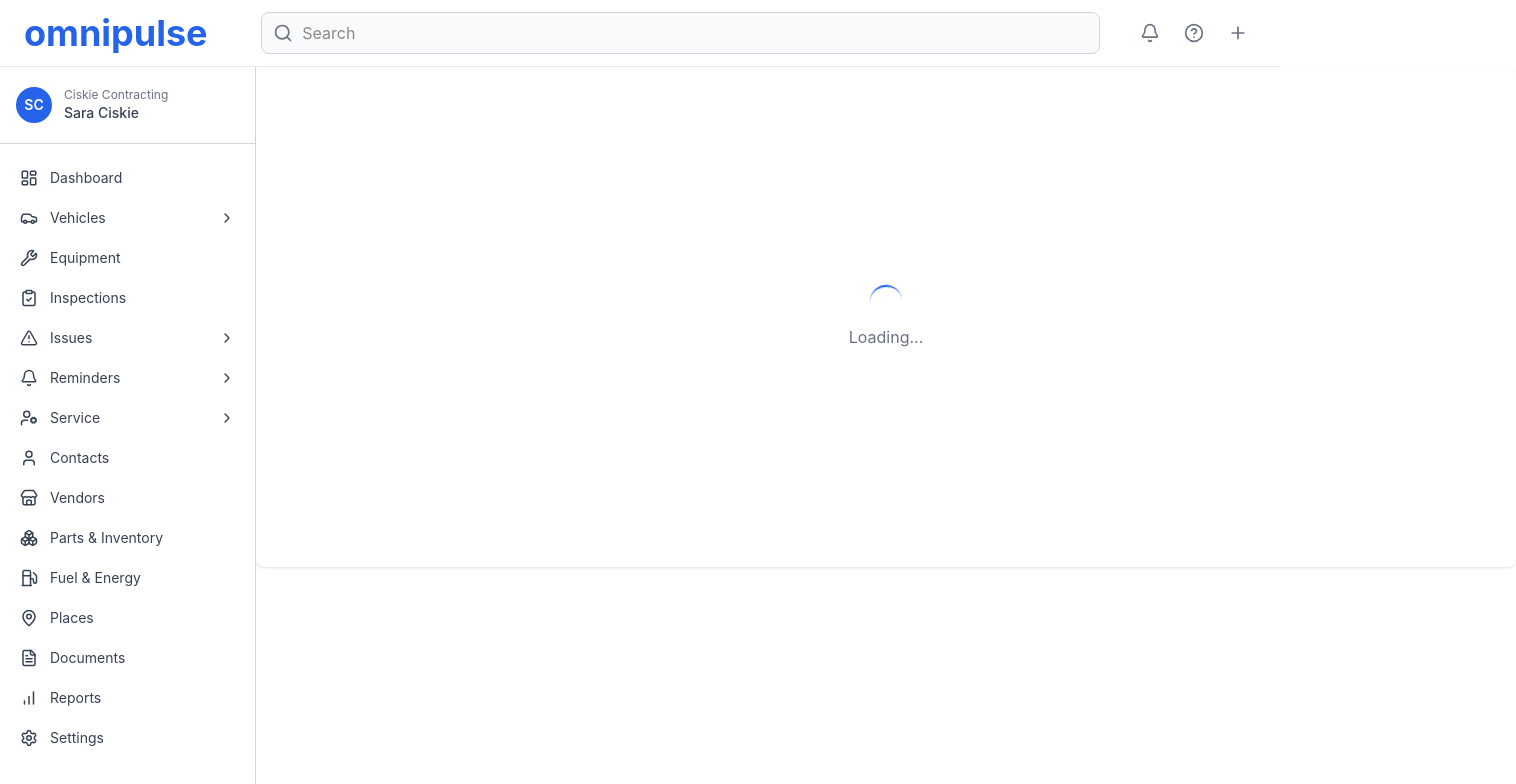
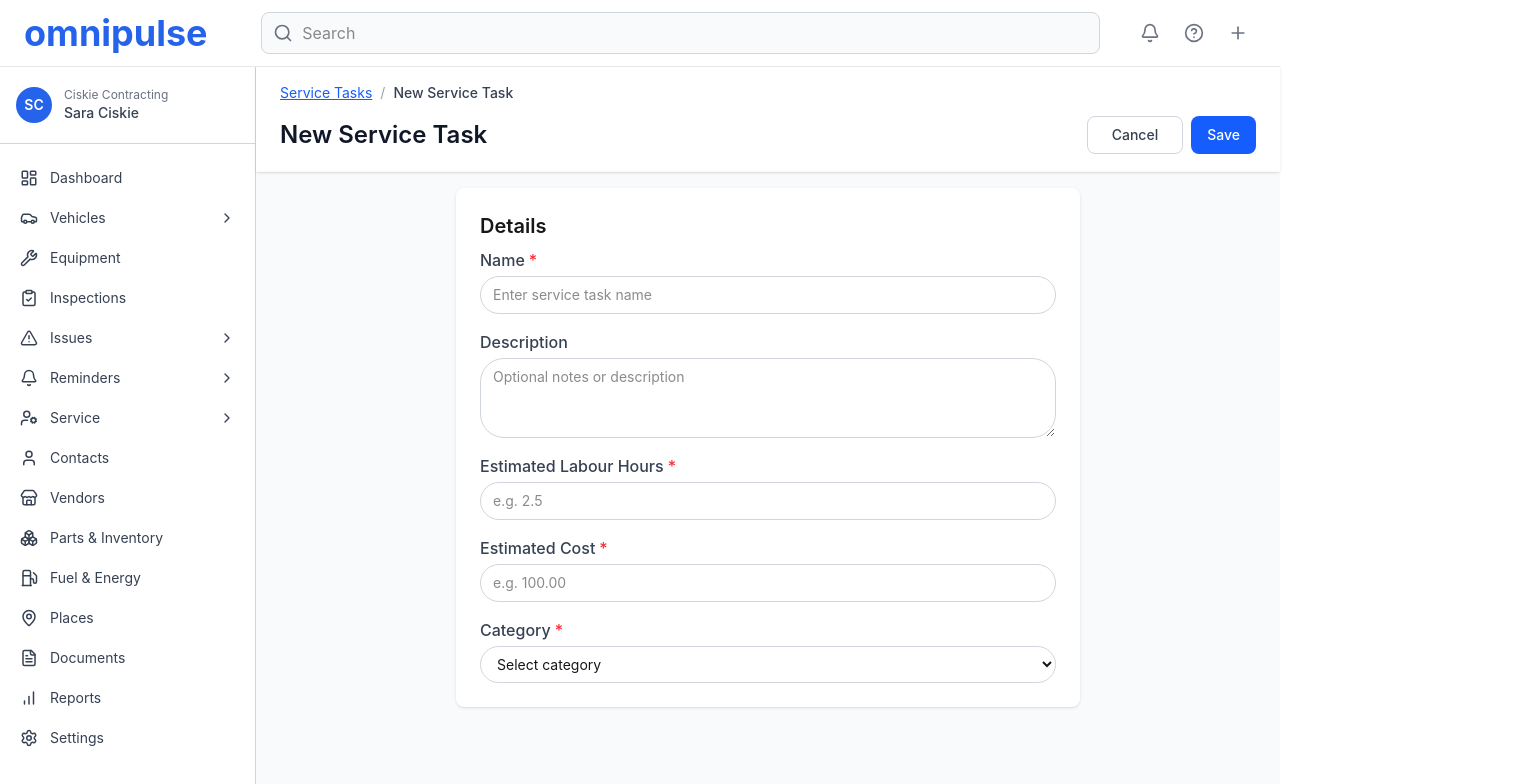
Before and after one commit to willjosh/omnipulse, a Next.js app in the folder client/: page /service-tasks/new in a window 1280 px wide. Shown: the top 784 px of the page, 1516 px wide, since content can reach past the window. Built offline with nearby package versions, Linux system fonts and the light colour scheme.

Commit message:
W18ADATE-365 feat: add Service Task creation page

```diff
--- /dev/null
+++ b/client/src/app/service-tasks/new/page.tsx
@@ -0,0 +1,113 @@
+"use client";
+import React, { useState } from "react";
+import { useRouter } from "next/navigation";
+import ServiceTaskHeader from "@/app/_features/service-task/components/ServiceTaskHeader";
+import ServiceTaskDetailsForm, {
+  ServiceTaskDetailsFormValues,
+} from "@/app/_features/service-task/components/ServiceTaskDetailsForm";
+import { PrimaryButton, SecondaryButton } from "@/app/_features/shared/button";
+import { useCreateServiceTask } from "@/app/_hooks/service-task/useServiceTask";
+
+const initialForm: ServiceTaskDetailsFormValues = {
+  Name: "",
+  Description: "",
+  EstimatedLabourHours: "",
+  EstimatedCost: "",
+  Category: "",
+  IsActive: true,
+};
+
+export default function CreateServiceTaskPage() {
+  const router = useRouter();
+  const [form, setForm] = useState<ServiceTaskDetailsFormValues>(initialForm);
+  const [errors, setErrors] = useState<
+    Partial<Record<keyof ServiceTaskDetailsFormValues, string>>
+  >({});
+  const [isSaving, setIsSaving] = useState(false);
+
+  const { mutate: createServiceTask, isPending } = useCreateServiceTask();
+
+  const breadcrumbs = [
+    { label: "Service Tasks", href: "/service-tasks" },
+    { label: "New Service Task" },
+  ];
+
+  const validate = () => {
+    const newErrors: typeof errors = {};
+    if (!form.Name.trim()) newErrors.Name = "Name is required.";
+    if (!form.EstimatedLabourHours || isNaN(Number(form.EstimatedLabourHours)))
+      newErrors.EstimatedLabourHours = "Estimated Labour Hours is required.";
+    if (!form.EstimatedCost || isNaN(Number(form.EstimatedCost)))
+      newErrors.EstimatedCost = "Estimated Cost is required.";
+    if (!form.Category) newErrors.Category = "Category is required.";
+    setErrors(newErrors);
+    return Object.keys(newErrors).length === 0;
+  };
+
+  const handleChange = (
+    field: keyof ServiceTaskDetailsFormValues,
+    value: any,
+  ) => {
+    setForm(f => ({ ...f, [field]: value }));
+    setErrors(e => ({ ...e, [field]: undefined }));
+  };
+
+  const handleCancel = () => {
+    router.push("/service-tasks");
+  };
+
+  const handleSave = async () => {
+    if (!validate()) return;
+    setIsSaving(true);
+    createServiceTask(
+      {
+        Name: form.Name,
+        Description: form.Description,
+        EstimatedLabourHours: Number(form.EstimatedLabourHours),
+        EstimatedCost: Number(form.EstimatedCost),
+        Category: Number(form.Category),
+        IsActive: form.IsActive,
+      },
+      {
+        onSuccess: () => {
+          setIsSaving(false);
+          router.push("/service-tasks");
+        },
+        onError: () => setIsSaving(false),
+      },
+    );
+  };
+
+  return (
+    <div className="min-h-screen bg-gray-50">
+      <ServiceTaskHeader
+        title="New Service Task"
+        breadcrumbs={breadcrumbs}
+        actions={
+          <>
+            <SecondaryButton
+              onClick={handleCancel}
+              disabled={isSaving || isPending}
+            >
+              Cancel
+            </SecondaryButton>
+            <PrimaryButton
+              onClick={handleSave}
+              disabled={isSaving || isPending}
+            >
+              {isSaving || isPending ? "Saving..." : "Save"}
+            </PrimaryButton>
+          </>
+        }
+      />
+      <div className="px-6 pb-12 mt-4 max-w-2xl mx-auto">
+        <ServiceTaskDetailsForm
+          value={form}
+          errors={errors}
+          onChange={handleChange}
+          disabled={isSaving || isPending}
+        />
+      </div>
+    </div>
+  );
+}
```
